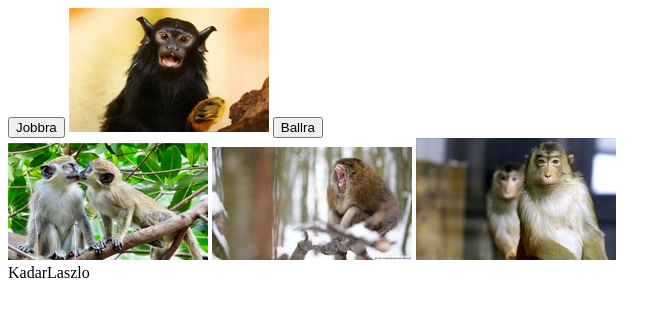
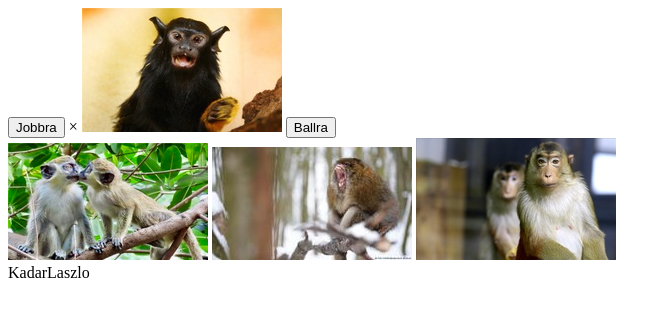
Before and after one commit to Klaszlo5/kepgal, a plain HTML site: page index.html in a window 1280 px wide. Shown: the whole page, without its empty margins (0-671 px from the left). Drawn offline with Linux system fonts and the light colour scheme.

Commit message:
Update index.html

```diff
--- a/index.html
+++ b/index.html
@@ -11,7 +11,8 @@
 
 <div class="kepek">
   <input type="button" value="Jobbra" onclick="elozo();">
-	<img id="kepem" src="kepek/maki.jpg" alt="makika">
+  <span onclick="this.parentElement.style.display='none'" class="closebtn">&times;</span>
+	<img id="kepem1" src="kepek/maki.jpg" alt="makika">
   <input type="button" value="Ballra" onclick="masik();">
 </div>
 		<img id="kepem" src="kepek/maki1.jpg" alt="makika">
```
